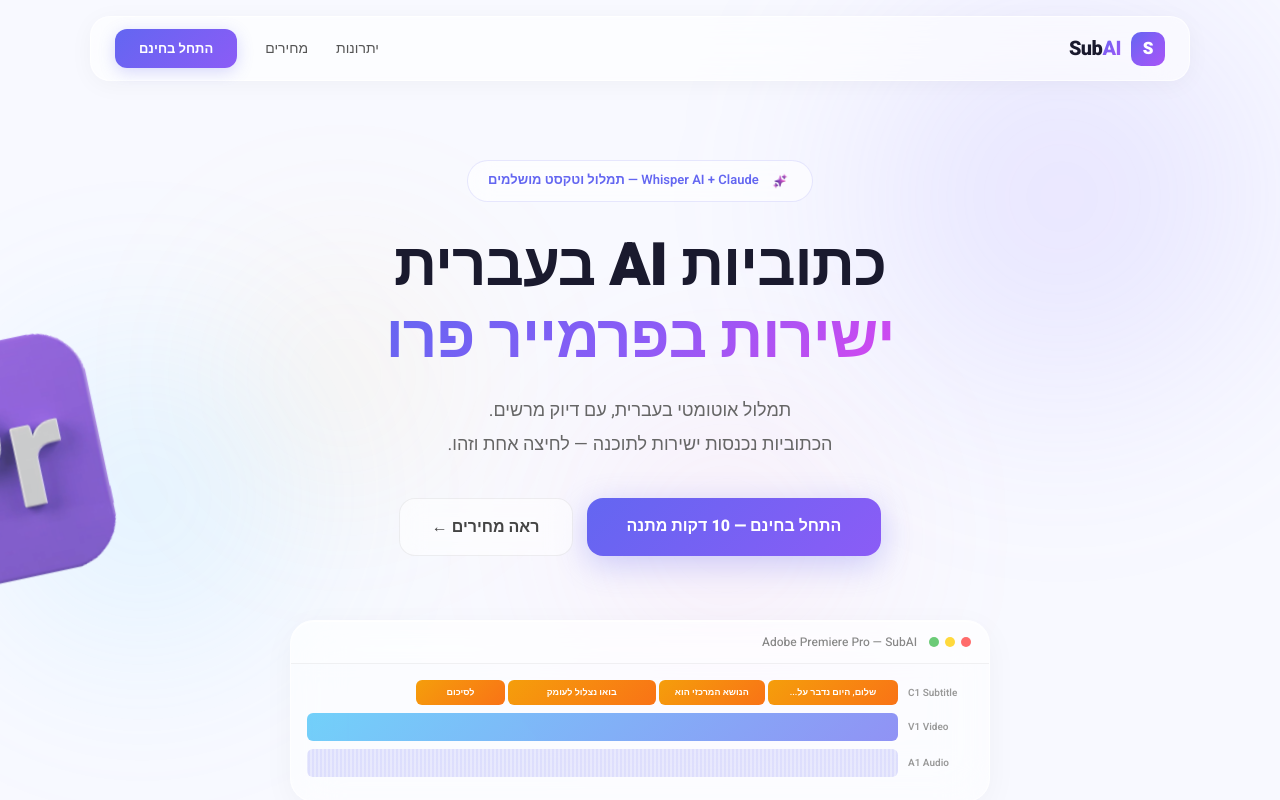
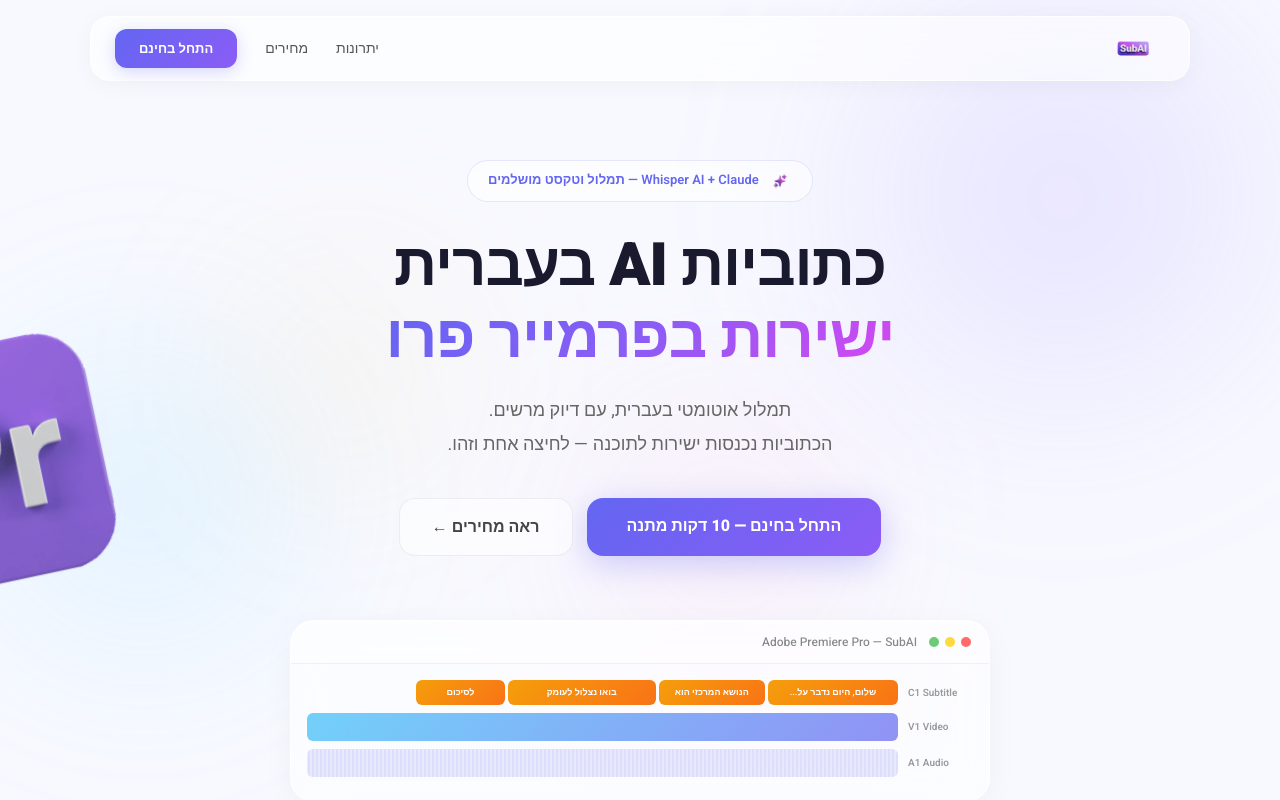
Before and after one commit to yehudasnow-alt/subai-web, a Next.js app: page / in a window 1280 px wide. Shown: the top 800 px of the page. Built offline with nearby package versions, Linux system fonts and the light colour scheme; no server answers.

Commit message:
Update navigation logo to use an image
Replaced logo text with an image for branding.

```diff
--- a/components/Nav.tsx
+++ b/components/Nav.tsx
@@ -2,27 +2,21 @@
 import { useEffect, useState } from "react";
 import { createClient } from "@supabase/supabase-js";
 import Link from "next/link";
-
 const supabase = createClient(process.env.NEXT_PUBLIC_SUPABASE_URL!, process.env.NEXT_PUBLIC_SUPABASE_ANON_KEY!);
-
 export default function Nav() {
   const [user, setUser] = useState<any>(null);
   const [loading, setLoading] = useState(true);
-
   useEffect(() => {
     supabase.auth.getUser().then(({ data }) => { setUser(data.user || null); setLoading(false); });
     const { data: listener } = supabase.auth.onAuthStateChange((_e, session) => { setUser(session?.user || null); });
     return () => { listener.subscription.unsubscribe(); };
   }, []);
-
   const name = user?.user_metadata?.full_name || user?.user_metadata?.name || user?.email?.split("@")[0] || "";
   const initials = name ? name.charAt(0).toUpperCase() : "U";
-
   return (
     <nav className="nav-glass">
       <Link href="/" className="nav-logo">
-        <div className="logo-icon">S</div>
-        <span className="logo-text">Sub<span>AI</span></span>
+        <img src="/icons/subai-logo.webp" alt="SubAI" style={{ height: 36, objectFit: "contain" }} />
       </Link>
       <div className="nav-links">
         <a href="/#features">יתרונות</a>
```
